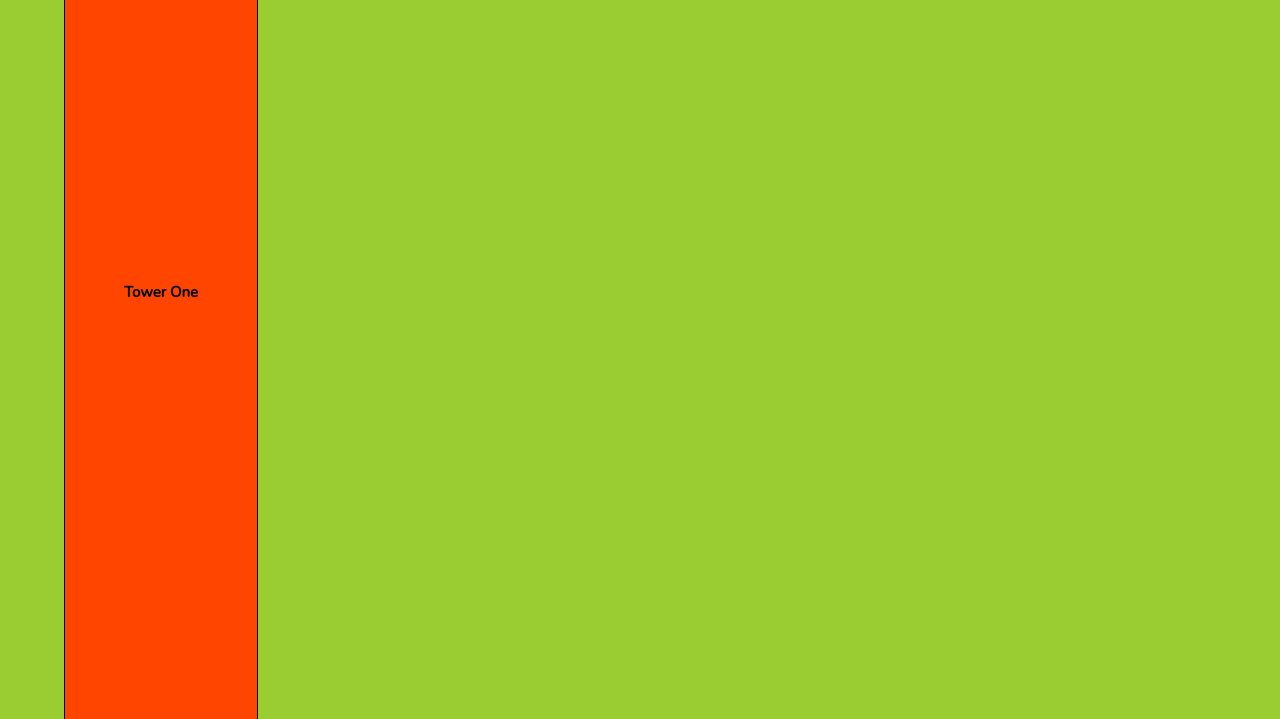
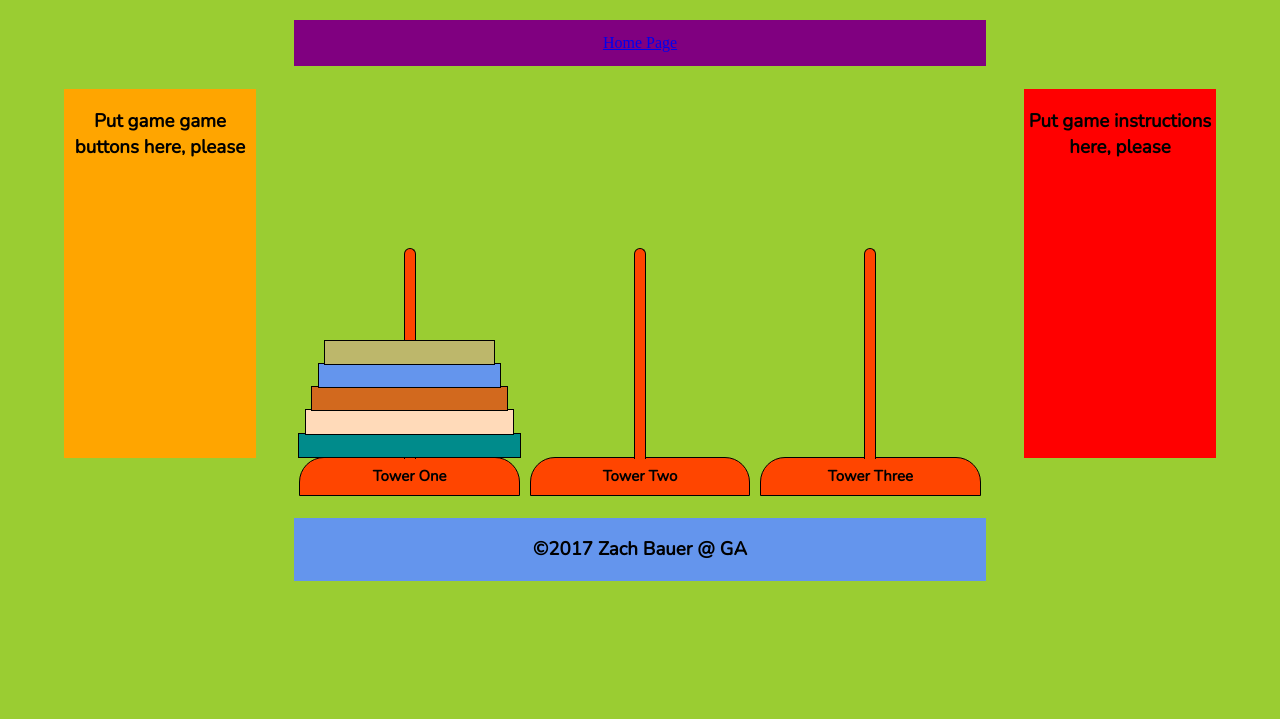
Before and after one commit to WrylyRiley/Tower-of-Hanoi, a website: page index.html in a window 1280 px wide. Shown: the part 177-896 px from the top of the page. After the commit the page ends 800 px from the top, so only its background shows below. Drawn offline with nearby package versions, Linux system fonts and the light colour scheme.

Commit message:
Houston, we have disks!

```diff
--- a/index.html
+++ b/index.html
@@ -18,9 +18,10 @@
       <nav>
         <a href="#">Home Page</a>
       </nav>
+      <aside class="game-buttons">
+        <h3>Put game game buttons here, please</h3>
+      </aside>
 
-
-      <main>
       <!-- bases -->
       <div class="base" id="baseOne">
         <h3>Tower One</h3>
@@ -33,19 +34,12 @@
       </div>
 
       <!-- Towers -->
-        <div class="tower-container" id="towerContainerOne">
-          <div class="tower">
+      <div class="tower" id="towerOne">
       </div>
+      <div class="tower" id="towerTwo">
       </div>
-        <div class="tower-container" id="towerContainerTwo">
-          <div class="tower">
+      <div class="tower" id="towerThree">
       </div>
-        </div>
-        <div class="tower-container" id="towerContainerThree">
-          <div class="tower">
-          </div>
-        </div>
-      </main>
 
 
       <aside class="instructions">
--- a/script.js
+++ b/script.js
@@ -53,43 +53,61 @@ var towers = {
 // first: need to populate grid with towers
 // towers height will be a function of the number of disks. If we say each disk is 15px tall, multiply that by numOfDisks
 
-// populateGame()
+populateGame()
 
 function populateGame() {
+  // Indicates first tower's column, first available spot
+  let gridColumn = 3
+  let gridRow = 21
   generateWidths()
   $(".tower").css("height", `${disks.towerHeight()}px`)
   for (let i = 0; i < disks.numDisks; i++) {
+    gridRow -= 1
     //add disks and give them an attribute to show "weight"
-    generateDisks(i + 1, disks.widths[i])
+    generateDisk(i + 1, disks.widths[i], gridRow, gridColumn)
   }
 }
 
 function resetGame() {}
 
-function generateDisks(diskNum, newWidth) {
-  let currentDisk = $("#diskContainerOne").append(
-    `<div class="disk" data-weight=${diskNum} data-tower="1"></div>`
-  )
+function generateDisk(diskNum, newWidth, gridRow, gridColumn) {
+  // Create new disk
+  let currentDisk = $("<div></div>", {
+    class: "disk",
+    "data-weight": `${diskNum}`,
+    "data-tower": "1"
+  })
+  // Unshift disk number to array. Maybe I'll use this for tracking
   towers.one.unshift(`${diskNum}`)
+  // Add event listener
   currentDisk.on(
     "click",
-    diskHover(currentDisk.attr("data-weight"), currentDisk.attr("data-tower"))
+    diskHover($(this).attr("data-weight"), $(this).attr("data-tower"))
   )
   // Chaining CSS in jQuery, use JSON object: https://stackoverflow.com/questions/5094788/jquery-chaining
+
+  $(".game-container").append(currentDisk)
+
   currentDisk.css({
     "background-color": disks.colors[diskNum],
-    height: "50px",
+    height: "100%",
     width: newWidth + "%",
-    "grid-area": `${diskNum + 1} / 1 / ${diskNum} / 2`
+    "grid-row": `${gridRow} / span 1`,
+    "grid-column": `${gridColumn} / span 1`,
+    "justify-self": "center",
+    "align-self": "end",
+    "z-index": 3,
+    border: "1px solid black"
   })
 }
 
 function generateWidths() {
-  diskIncrement = 100 / (disks.numDisks + 5)
+  diskIncrement = 5.625
   for (let i = 0; i < disks.numDisks; i++) {
-    disks.widths.push(98 - diskIncrement * i)
+    disks.widths.push(95.625 - diskIncrement * i)
   }
 }
+
 function diskHover(weight, tower) {
   //check if disk is top disk. return empty if not
   gameVars.diskIsHovering = true
--- a/style.css
+++ b/style.css
@@ -26,12 +26,11 @@ header {
   display: flex;
   justify-content: center;
   align-items: center;
-  max-height: 50px;
 }
 
 h1 {
   font-family: "Nunito", sans-serif;
-  /* font-size: 50px; */
+  font-size: 50px;
   letter-spacing: 3px;
   text-decoration: underline;
 }
@@ -65,10 +64,12 @@ footer {
   grid-row: 23 / span 1;
   grid-column: 3 / span 3;
 }
+
 h3 {
   font-family: "Nunito", sans-serif;
   text-align: center;
 }
+
 .base h3 {
   font-size: 15px;
   line-height: 5px;
@@ -81,10 +82,13 @@ h3 {
   justify-content: center;
   align-items: center;
   height: 100%;
-  width: 100%;
+  width: 95%;
   background-color: orangered;
   border: 1px solid black;
   border-radius: 25px 25px 0 0;
+  justify-self: center;
+  align-self: center;
+  /* max-height: 25px; */
 }
 
 #baseOne {
@@ -103,18 +107,11 @@ h3 {
 /* Base CSS */
 
 /* Tower CSS */
-.tower-container {
-  height: 100%;
-  width: calc(95%/3);
-  margin: 0 10px;
-  display: flex;
-  flex-direction: column;
-  justify-content: flex-end;
-  align-items: center;
-}
 .tower {
-  height: 250px;
+  height: 100px;
   width: 10px;
+  justify-self: center;
+  align-self: end;
   background-color: orangered;
   border: 1px solid black;
   /* mesh bottom of tower into base */
@@ -123,11 +120,30 @@ h3 {
   z-index: 3;
   border-radius: 25px 25px 0 0;
 }
+
+#towerOne {
+  grid-row: 5 / span 16;
+  grid-column: 3 / span 1;
+}
+
+#towerTwo {
+  grid-row: 5 / span 16;
+  grid-column: 4 / span 1;
+}
+
+#towerThree {
+  grid-row: 5 / span 16;
+  grid-column: 5 / span 1;
+}
 /* Tower CSS */
 
 /* Disk CSS */
 .disk {
-  margin: 3px 4px 0 4px;
   height: 100%;
 }
 /* Disk CSS */
+
+.disk-container {
+  grid-row: 5 / span 16;
+  grid-column: 3 / span 3;
+}
```
Also changed, not shown: 2 other files. Lines whose indentation alone changed are shown as unchanged.
